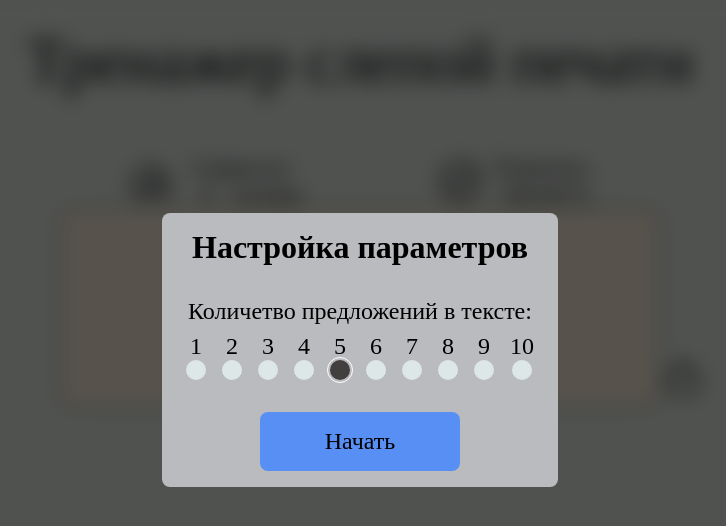
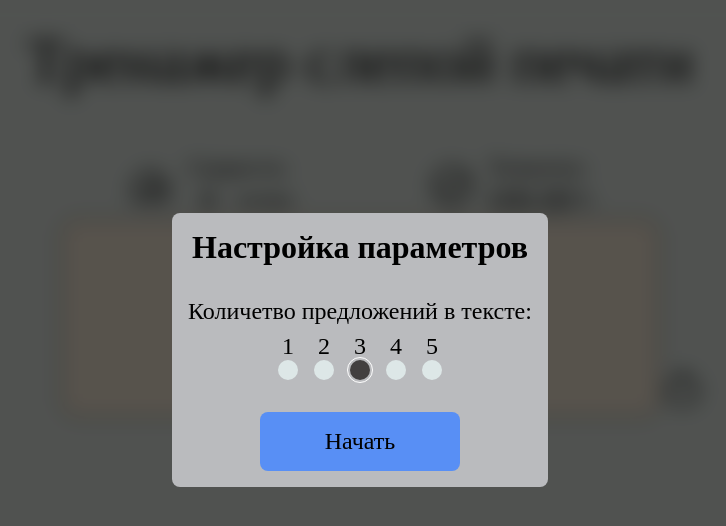
Before and after one commit to igorkondratev3/typing-simulator, a Vue app: page /test in a window 1280 px wide. Shown: the top 526 px of the page, without its empty margins (280-1006 px from the left). Built offline with nearby package versions, Linux system fonts and the light colour scheme; a web font is replaced by a local one.

Commit message:
add some detail

```diff
--- a/src/assets/index.css
+++ b/src/assets/index.css
@@ -1,4 +1,20 @@
 @import './reset.css';
+
+html::-webkit-scrollbar {
+  display: none;
+}
+
+html::-webkit-scrollbar-track {
+  display: none;
+}
+
+html::-webkit-scrollbar-thumb {
+  display: none;
+}
+
+html {
+  scrollbar-width: none;
+}
 
 body {
   min-height: 100vh;
--- a/src/components/testPage/languageError.vue
+++ b/src/components/serviceMessage.vue
@@ -1,23 +1,31 @@
-<script setup></script>
+<script setup>
+defineProps({
+  message: String
+});
+</script>
 
 <template>
-  <div class="language-error">Смените раскладку клавиатуры на английскую</div>
+  <div class="service-message">{{ message }}</div>
 </template>
 
 <style>
-.language-error {
+.service-message {
   position: absolute;
   bottom: 0;
   left: 0;
-  width: 100%;
   transform: translateY(calc(100% + 8px));
   display: flex;
   justify-content: center;
   align-items: center;
+  width: 100%;
   padding: 16px;
   border-radius: 8px;
   font-size: 24px;
   text-align: center;
   background-color: rgb(201, 80, 80);
 }
+
+.service-message_blue {
+  background-color: rgb(88, 143, 245);
+}
 </style>
--- a/src/components/testPage/testSetup.vue
+++ b/src/components/testPage/testSetup.vue
@@ -1,10 +1,11 @@
 <script setup>
 import { ref } from 'vue';
 import { getText } from '@/helpers/testPage.js';
+import ServiceMessage from '@/components/serviceMessage.vue';
 
 const emit = defineEmits(['goToTest']);
 
-const sentences = ref(5);
+const sentences = ref(JSON.parse(localStorage.getItem('sentences')) || 3);
 const isGettingText = ref(false);
 const gettingTextMessage = ref('');
 
@@ -17,9 +18,10 @@ const goToTest = async () => {
     isGettingText.value = false;
     return;
   }
-  emit('goToTest', textObj.text);
+  localStorage.setItem('sentences', JSON.stringify(sentences.value));
   gettingTextMessage.value = '';
   isGettingText.value = false;
+  emit('goToTest', textObj.text);
 };
 </script>
 
@@ -33,7 +35,7 @@ const goToTest = async () => {
       <div class="sentences">
         <label
           class="sentences__sentence sentence"
-          v-for="n in 10"
+          v-for="n in 5"
           :key="n + 'sentences'"
         >
           <p class="sentence__value">{{ n }}</p>
@@ -54,13 +56,11 @@ const goToTest = async () => {
       >
         Начать
       </button>
-      <div
-        class="test-setup__message"
-        :class="{ 'test-setup__message_load': isGettingText }"
+      <ServiceMessage
         v-show="gettingTextMessage"
-      >
-        {{ gettingTextMessage }}
-      </div>
+        :message="gettingTextMessage"
+        :class="{ 'service-message_blue': isGettingText }"
+      />
     </div>
   </div>
 </template>
@@ -81,6 +81,19 @@ const goToTest = async () => {
   background-color: rgba(0, 0, 0, 0.616);
   backdrop-filter: blur(10px);
   overflow: auto;
+  scrollbar-width: none;
+}
+
+.dialog__wrapper::-webkit-scrollbar {
+  display: none;
+}
+
+.dialog__wrapper::-webkit-scrollbar-track {
+  display: none;
+}
+
+.dialog__wrapper::-webkit-scrollbar-thumb {
+  display: none;
 }
 
 .dialog__test-setup {
@@ -167,21 +180,18 @@ const goToTest = async () => {
 }
 
 .test-setup__message {
+  position: absolute;
+  bottom: 0;
+  left: 0;
+  transform: translateY(calc(100% + 8px));
   display: flex;
   justify-content: center;
   align-items: center;
-  text-align: center;
-  position: absolute;
-  bottom: 0;
-  transform: translateY(calc(100% + 8px));
   width: 100%;
   padding: 16px;
   border-radius: 8px;
   font-size: 24px;
+  text-align: center;
   background-color: rgb(201, 80, 80);
 }
-
-.test-setup__message_load {
-  background-color: rgb(88, 143, 245);
-}
 </style>
--- a/src/components/testPage/testStatistic.vue
+++ b/src/components/testPage/testStatistic.vue
@@ -75,11 +75,21 @@ defineProps({
 
 .statistic-parameter__speed {
   width: 50px;
+  margin-right: 2px;
+  font-size: 32px;
   text-align: center;
 }
 
 .statistic-parameter__accuracy {
-  width: 75px;
+  width: 90px;
+  margin-right: 2px;
+  font-size: 32px;
   text-align: center;
 }
+
+.statistic-parameter__units {
+  display: flex;
+  align-items: center;
+  font-size: 20px;
+}
 </style>
--- a/src/composables/testStatistic.js
+++ b/src/composables/testStatistic.js
@@ -4,7 +4,7 @@ export const useTestStatistic = () => {
   const currentLetterNumber = ref(0);
   const printSpeed = ref(0);
   const accuracy = ref(100);
-  const letterErrorCount = ref(0);
+  let letterErrorCount = 0;
   let startPrintTime = 0;
   let printSpeedCalcInterval;
   let accuracyStep = 0;
@@ -35,15 +35,17 @@ export const useTestStatistic = () => {
 
   const normalizeAccuracy = (numberOfLetters) => {
     if (accuracy.value < 0) accuracy.value = 0;
-    if (letterErrorCount.value === numberOfLetters) accuracy.value = 0;
+    if (letterErrorCount === numberOfLetters) accuracy.value = 0;
   };
+
+  const increaseError = () => {letterErrorCount++; console.log(letterErrorCount)};
 
   const resetStatistic = () => {
     clearInterval(printSpeedCalcInterval);
     currentLetterNumber.value = 0;
     printSpeed.value = 0;
     accuracy.value = 100;
-    letterErrorCount.value = 0;
+    letterErrorCount = 0;
     startPrintTime = 0;
     printSpeedCalcInterval = undefined;
     accuracyStep = 0;
@@ -53,7 +55,7 @@ export const useTestStatistic = () => {
     printSpeed,
     currentLetterNumber,
     accuracy,
-    letterErrorCount,
+    increaseError,
     checkAndStartTest,
     stopTest,
     calcAccuracyStep,
--- a/src/pages/CompletePage.vue
+++ b/src/pages/CompletePage.vue
@@ -30,10 +30,8 @@ const printSpeedDeclination = (printSpeed) => {
         минуту и с точность {{ accuracy }} %.
       </p>
     </div>
-    <RouterLink to="/test">
-      <button class="complete-page__start-new-test">
-        Пройти тест повторно
-      </button>
+    <RouterLink class="complete-page__test-link" to="/test">
+      Пройти тест повторно
     </RouterLink>
   </main>
 </template>
@@ -60,13 +58,19 @@ const printSpeedDeclination = (printSpeed) => {
   text-align: justify;
 }
 
-.complete-page__start-new-test {
+.complete-page__test-link {
   margin-top: 16px;
   padding: 16px;
   border: none;
   border-radius: 8px;
-  cursor: pointer;
   font-size: 24px;
+  color: black;
+  text-decoration: none;
   background-color: rgb(88, 143, 245);
 }
+
+.complete-page__test-link:focus {
+  outline: 1px solid black;
+  outline-offset: 2px;
+}
 </style>
--- a/src/pages/StartPage.vue
+++ b/src/pages/StartPage.vue
@@ -17,8 +17,8 @@ import { RouterLink } from 'vue-router';
         ознакомиться с результатами.
       </p>
     </div>
-    <RouterLink class="start-page__link" to="/test">
-      <button class="start-page__start-test">Пройти тест печати</button>
+    <RouterLink class="start-page__test-link" to="/test">
+      Пройти тест печати
     </RouterLink>
   </main>
 </template>
@@ -53,22 +53,19 @@ import { RouterLink } from 'vue-router';
   text-align: justify;
 }
 
-.start-page__link {
+.start-page__test-link {
   margin-top: 16px;
+  padding: 16px;
+  border: none;
   border-radius: 8px;
+  font-size: 24px;
+  color: black;
+  text-decoration: none;
+  background-color: rgb(88, 143, 245);
 }
 
-.start-page__link:focus {
+.start-page__test-link:focus {
   outline: 1px solid black;
   outline-offset: 2px;
 }
-
-.start-page__start-test {
-  padding: 16px;
-  border: none;
-  border-radius: 8px;
-  cursor: pointer;
-  font-size: 24px;
-  background-color: rgb(88, 143, 245);
-}
 </style>
--- a/src/pages/TestPage.vue
+++ b/src/pages/TestPage.vue
@@ -4,7 +4,7 @@ import { useRouter } from 'vue-router';
 import TestSetup from '@/components/testPage/testSetup.vue';
 import TestStatistic from '@/components/testPage/testStatistic.vue';
 import RestartButton from '@/components/testPage/restartButton.vue';
-import LanguageError from '@/components/testPage/languageError.vue';
+import ServiceMessage from '@/components/serviceMessage.vue';
 import { checkLanguage } from '@/helpers/testPage.js';
 import { useTestStatistic } from '@/composables/testStatistic.js';
 
@@ -29,7 +29,7 @@ const {
   currentLetterNumber,
   printSpeed,
   accuracy,
-  letterErrorCount,
+  increaseError,
   checkAndStartTest,
   stopTest,
   calcAccuracyStep,
@@ -46,7 +46,7 @@ const checkPressedKey = (event) => {
     if (!isLetterError.value) {
       calcAccuracy();
       normalizeAccuracy(arrayOfLetters.value.length);
-      letterErrorCount.value++;
+      increaseError();
     }
     isLetterError.value = true;
   }
@@ -106,7 +106,10 @@ const restartTest = () => {
           {{ letter }}
         </span>
         <RestartButton @restartTest="restartTest" />
-        <LanguageError v-if="isLanguageError" />
+        <ServiceMessage
+          message="Смените раскладку клавиатуры на английскую"
+          v-if="isLanguageError"
+        />
       </div>
     </div>
   </main>
@@ -158,6 +161,6 @@ const restartTest = () => {
 }
 
 .text-content__letter_completed {
-  color: blue;
+  color: rgb(77, 77, 231);
 }
 </style>
```
